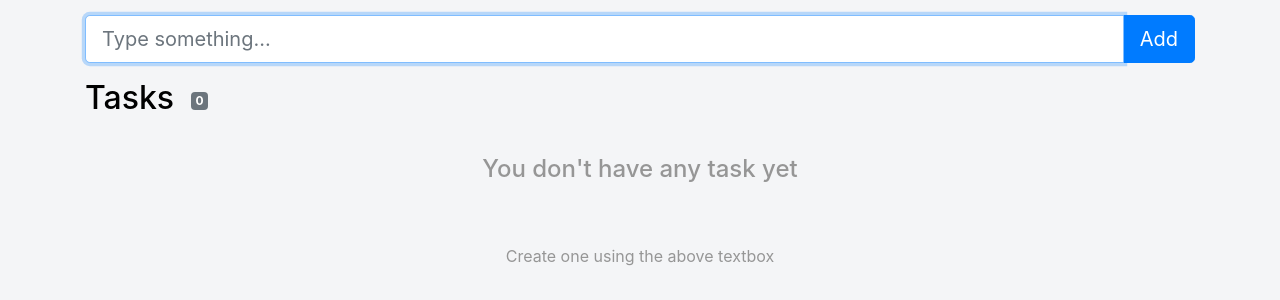
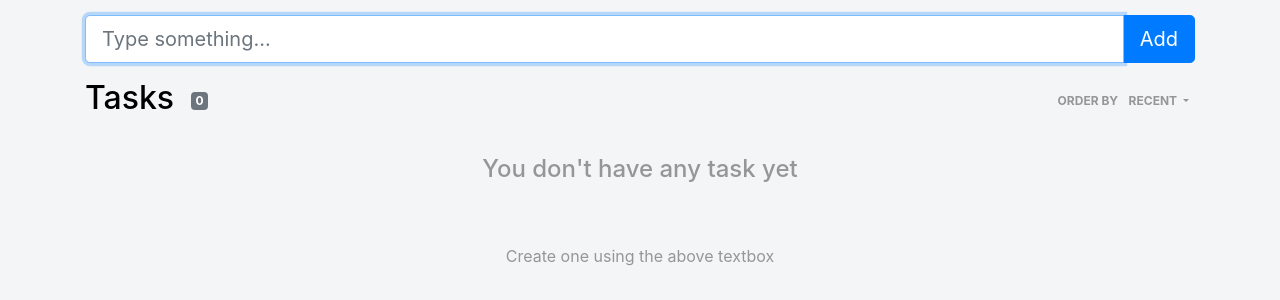
Before and after one commit to monzanifabio/taski-todo-list, a PHP site: page / in a window 1280 px wide. Shown: the part 56-356 px from the top of the page. Run offline with PHP 8.4, Linux system fonts and the light colour scheme; the visitor is signed in with stand-in values (Sample User, id 1); data that the repository does not hold is empty; some libraries are stand-ins or nearby versions.

Commit message:
Added filter dropdown and styling

```diff
--- a/index.php
+++ b/index.php
@@ -65,7 +65,27 @@ if(!isset($_SESSION["loggedin"]) || $_SESSION["loggedin"] !== true){
           <div class="col-md">
             <h2 class="title mb-2">Tasks</h2>
             <span class="badge badge-secondary"><?php include('count-todo.php') ?></span>
-
+            <div class="filters float-right">
+              <span class="filters-text text-uppercase font-weight-bold">Order by</span>
+              <div class="dropdown d-inline">
+                <button class="filters-select dropdown-toggle" type="button" id="dropdownMenuButton" data-toggle="dropdown" aria-haspopup="true" aria-expanded="false">
+                  Recent
+                </button>
+                <div class="dropdown-menu dropdown-menu-right" aria-labelledby="dropdownMenuButton">
+                  <a class="dropdown-item" href="#">Oldest</a>
+                  <a class="dropdown-item" href="#">A/Z</a>
+                </div>
+              </div>
+              <!-- <select id="filter-select" class="filters-select">
+                <option value="recent">Recent</option>
+                <option value="oldest">Oldest</option>
+                <option value="az">A/Z</option>
+              </select> -->
+            </div>
+          </div>
+        </div>
+        <div class="row">
+          <div class="col-md">
             <ul class="list-group">
               <?php include('get-todos.php') ?>
             </ul>
--- a/style.css
+++ b/style.css
@@ -101,11 +101,20 @@ h1, h2, h3, h4, h5, h6, p, a {
   border-radius: 8px;
 }
 
+.dropdown-left.show {
+  transform: translate3d(-260px, -10px, 0px) !important;
+}
+.dropdown-menu-right.show {
+  display: list-item !important;
+}
 .dropdown-menu {
-  min-width: unset;
-  transform: translate3d(-260px, -13px, 0px) !important;
+  float: none;
+  min-width: auto;
+  text-align: right;
+  -webkit-box-shadow: 0px 10px 24px 0px rgba(0,0,0,0.1);
+  -moz-box-shadow: 0px 10px 24px 0px rgba(0,0,0,0.1);
+  box-shadow: 0px 10px 24px 0px rgba(0,0,0,0.1);
 }
-
 .dropdown-menu.show {
   border: none;
   display: inline-flex;
@@ -132,3 +141,19 @@ h1, h2, h3, h4, h5, h6, p, a {
 .tag-grey, .tag-grey:hover {
   color: #C8C8C8;
 }
+
+.filters {
+  margin: 8px 0px;
+}
+.filters-text {
+  font-size: 12px;
+  color: #969696;
+}
+.filters-select {
+  color: #969696;
+  border: none;
+  font-size: 12px;
+  font-weight: bold;
+  text-transform: uppercase;
+  background-color: transparent;
+}
```
